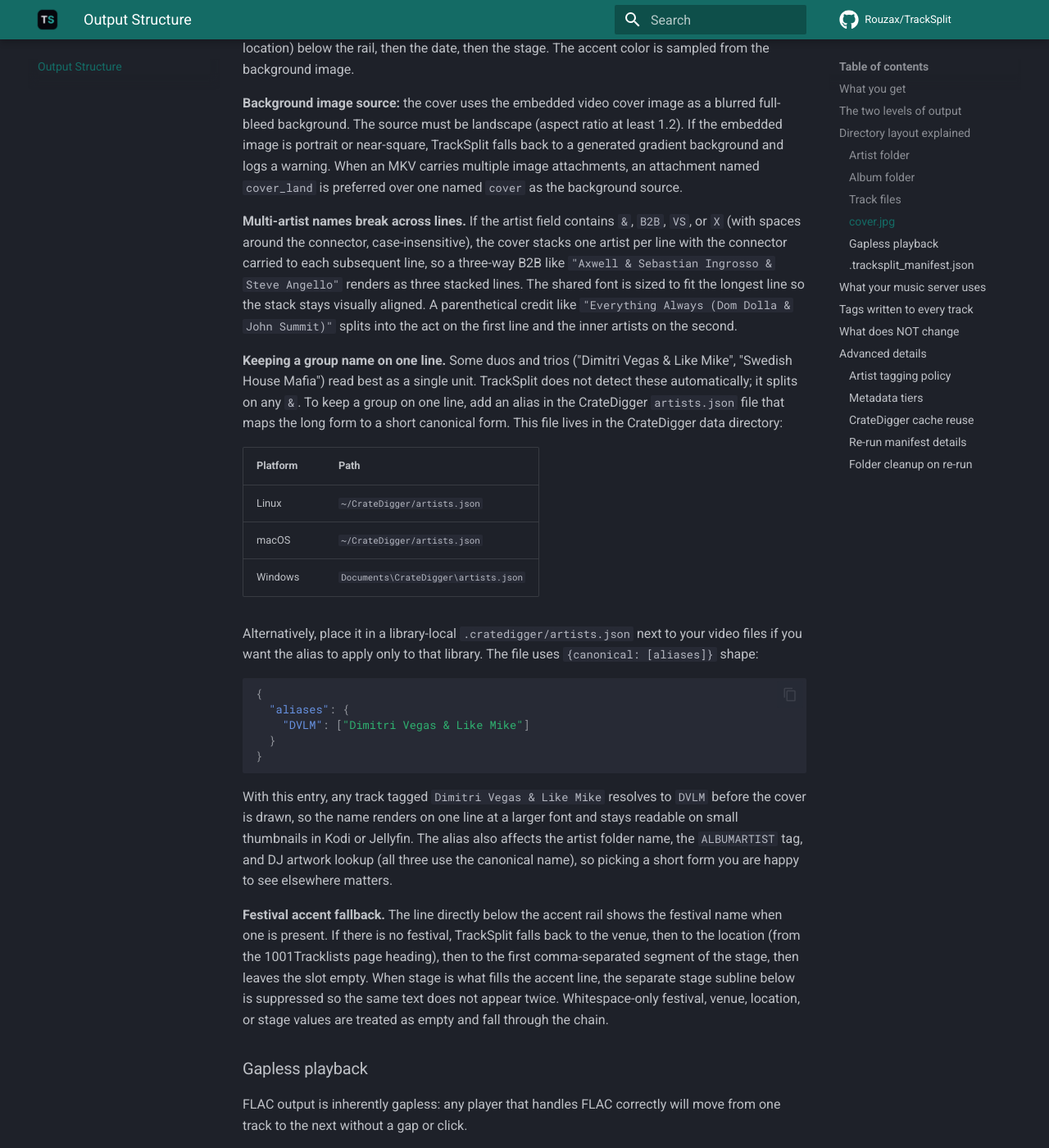
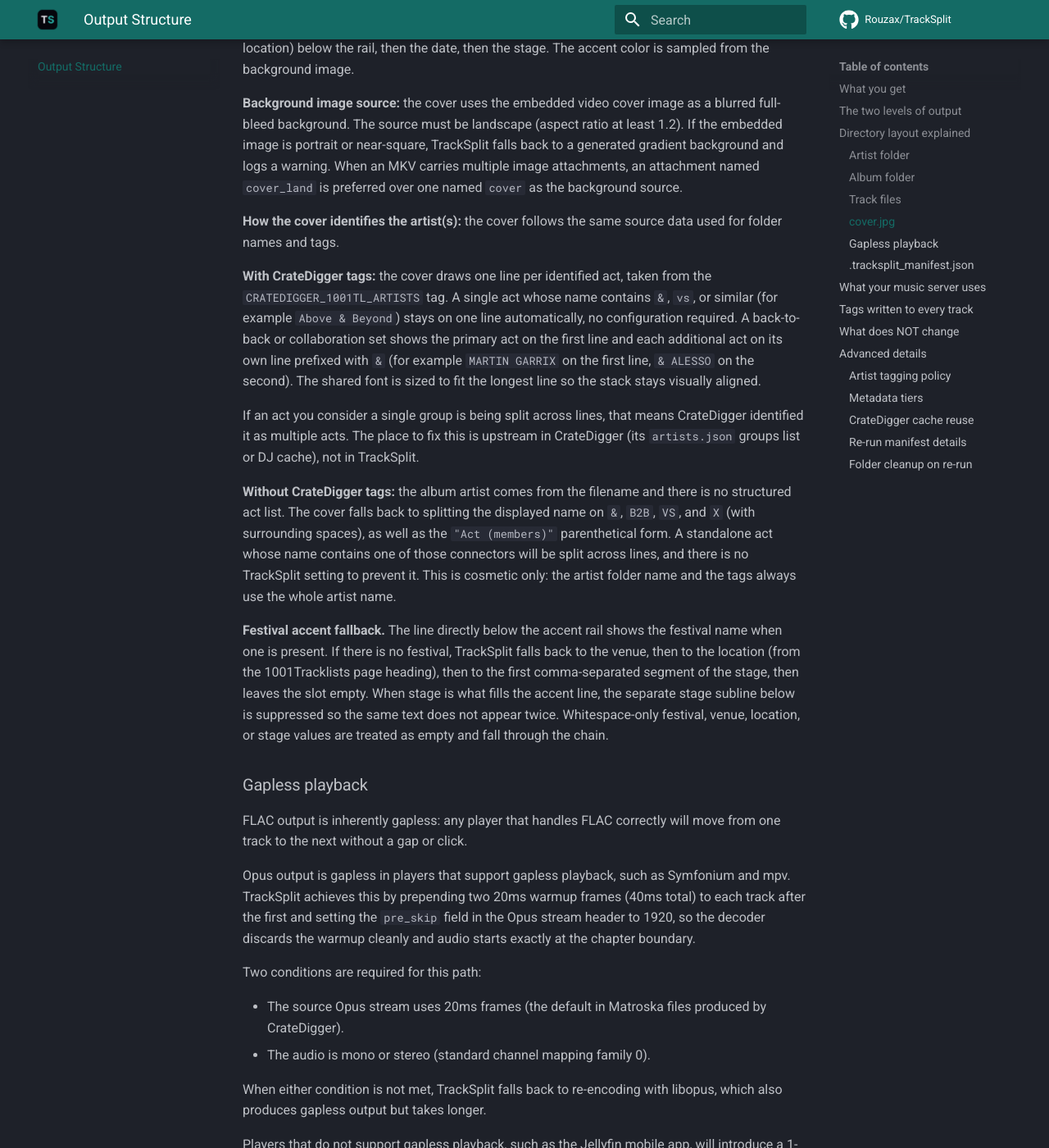
Before and after one commit to Rouzax/TrackSplit, an MkDocs documentation site: the page built from docs/output.md, in a window 1280 px wide and 1400 px high, scrolled down 3004 px. Shown: the whole window at 82% size. Built offline with MkDocs 1.6.1 and Material for MkDocs 9.7.7, drawn with Linux system fonts in a browser that asks for light colours; comment, search, counter and statistics services are not loaded.

Commit message:
docs: cover line-breaking follows the album-artist list, drop alias one-line hack

````diff
--- a/docs/output.md
+++ b/docs/output.md
@@ -87,27 +87,13 @@
 
 **Background image source:** the cover uses the embedded video cover image as a blurred full-bleed background. The source must be landscape (aspect ratio at least 1.2). If the embedded image is portrait or near-square, TrackSplit falls back to a generated gradient background and logs a warning. When an MKV carries multiple image attachments, an attachment named `cover_land` is preferred over one named `cover` as the background source.
 
-**Multi-artist names break across lines.** If the artist field contains ` & `, ` B2B `, ` VS `, or ` X ` (with spaces around the connector, case-insensitive), the cover stacks one artist per line with the connector carried to each subsequent line, so a three-way B2B like `"Axwell & Sebastian Ingrosso & Steve Angello"` renders as three stacked lines. The shared font is sized to fit the longest line so the stack stays visually aligned. A parenthetical credit like `"Everything Always (Dom Dolla & John Summit)"` splits into the act on the first line and the inner artists on the second.
+**How the cover identifies the artist(s):** the cover follows the same source data used for folder names and tags.
 
-**Keeping a group name on one line.** Some duos and trios ("Dimitri Vegas & Like Mike", "Swedish House Mafia") read best as a single unit. TrackSplit does not detect these automatically; it splits on any ` & `. To keep a group on one line, add an alias in the CrateDigger `artists.json` file that maps the long form to a short canonical form. This file lives in the CrateDigger data directory:
+**With CrateDigger tags:** the cover draws one line per identified act, taken from the `CRATEDIGGER_1001TL_ARTISTS` tag. A single act whose name contains `&`, `vs`, or similar (for example `Above & Beyond`) stays on one line automatically, no configuration required. A back-to-back or collaboration set shows the primary act on the first line and each additional act on its own line prefixed with `& ` (for example `MARTIN GARRIX` on the first line, `& ALESSO` on the second). The shared font is sized to fit the longest line so the stack stays visually aligned.
 
-| Platform | Path |
-|---|---|
-| Linux | `~/CrateDigger/artists.json` |
-| macOS | `~/CrateDigger/artists.json` |
-| Windows | `Documents\CrateDigger\artists.json` |
+If an act you consider a single group is being split across lines, that means CrateDigger identified it as multiple acts. The place to fix this is upstream in CrateDigger (its `artists.json` groups list or DJ cache), not in TrackSplit.
 
-Alternatively, place it in a library-local `.cratedigger/artists.json` next to your video files if you want the alias to apply only to that library. The file uses `{canonical: [aliases]}` shape:
-
-```json
-{
-  "aliases": {
-    "DVLM": ["Dimitri Vegas & Like Mike"]
-  }
-}
-```
-
-With this entry, any track tagged `Dimitri Vegas & Like Mike` resolves to `DVLM` before the cover is drawn, so the name renders on one line at a larger font and stays readable on small thumbnails in Kodi or Jellyfin. The alias also affects the artist folder name, the `ALBUMARTIST` tag, and DJ artwork lookup (all three use the canonical name), so picking a short form you are happy to see elsewhere matters.
+**Without CrateDigger tags:** the album artist comes from the filename and there is no structured act list. The cover falls back to splitting the displayed name on ` & `, ` B2B `, ` VS `, and ` X ` (with surrounding spaces), as well as the `"Act (members)"` parenthetical form. A standalone act whose name contains one of those connectors will be split across lines, and there is no TrackSplit setting to prevent it. This is cosmetic only: the artist folder name and the tags always use the whole artist name.
 
 **Festival accent fallback.** The line directly below the accent rail shows the festival name when one is present. If there is no festival, TrackSplit falls back to the venue, then to the location (from the 1001Tracklists page heading), then to the first comma-separated segment of the stage, then leaves the slot empty. When stage is what fills the accent line, the separate stage subline below is suppressed so the same text does not appear twice. Whitespace-only festival, venue, location, or stage values are treated as empty and fall through the chain.
 
````
Also changed, not shown: CHANGELOG.md (+4 -0 lines).
